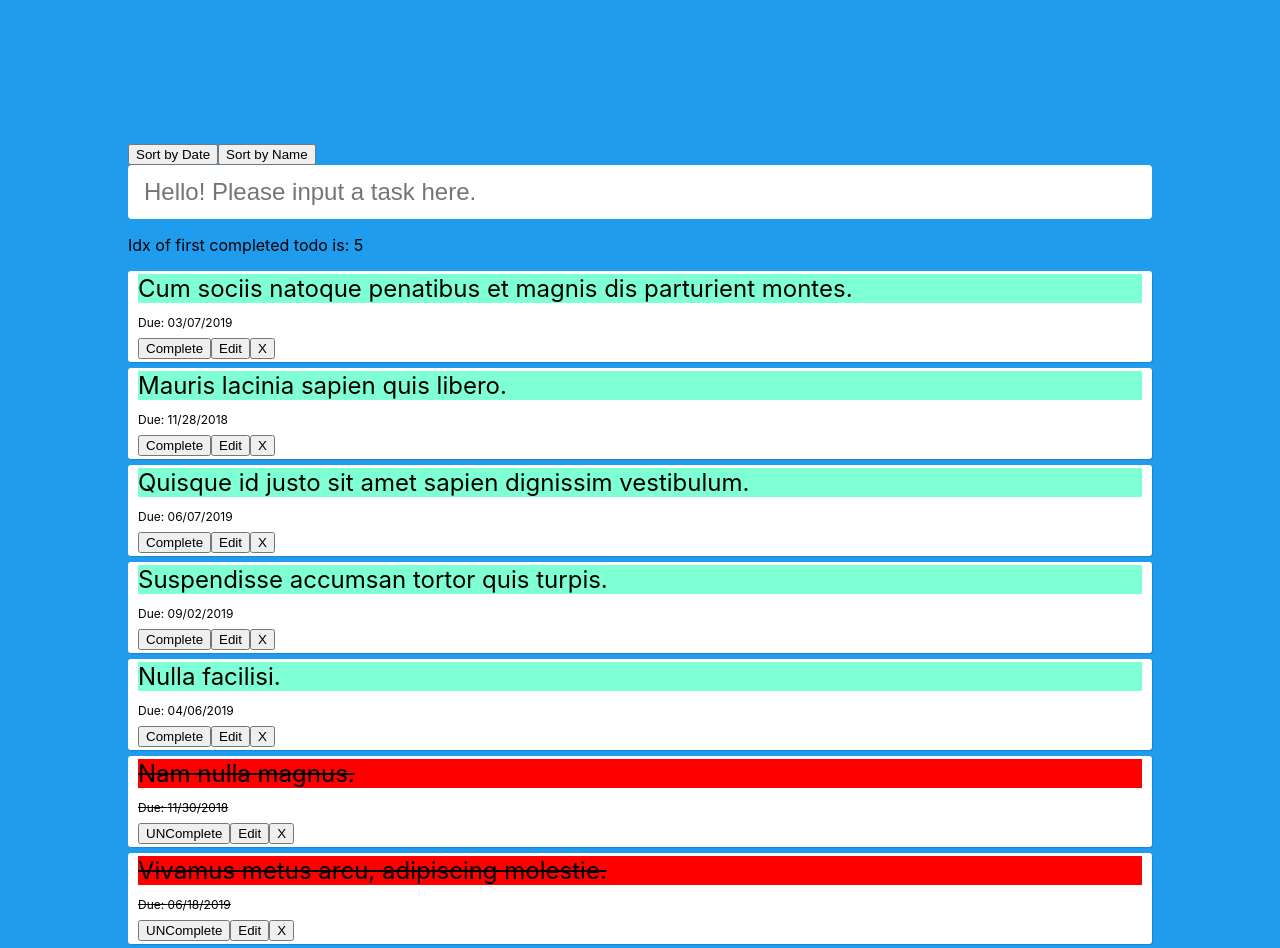
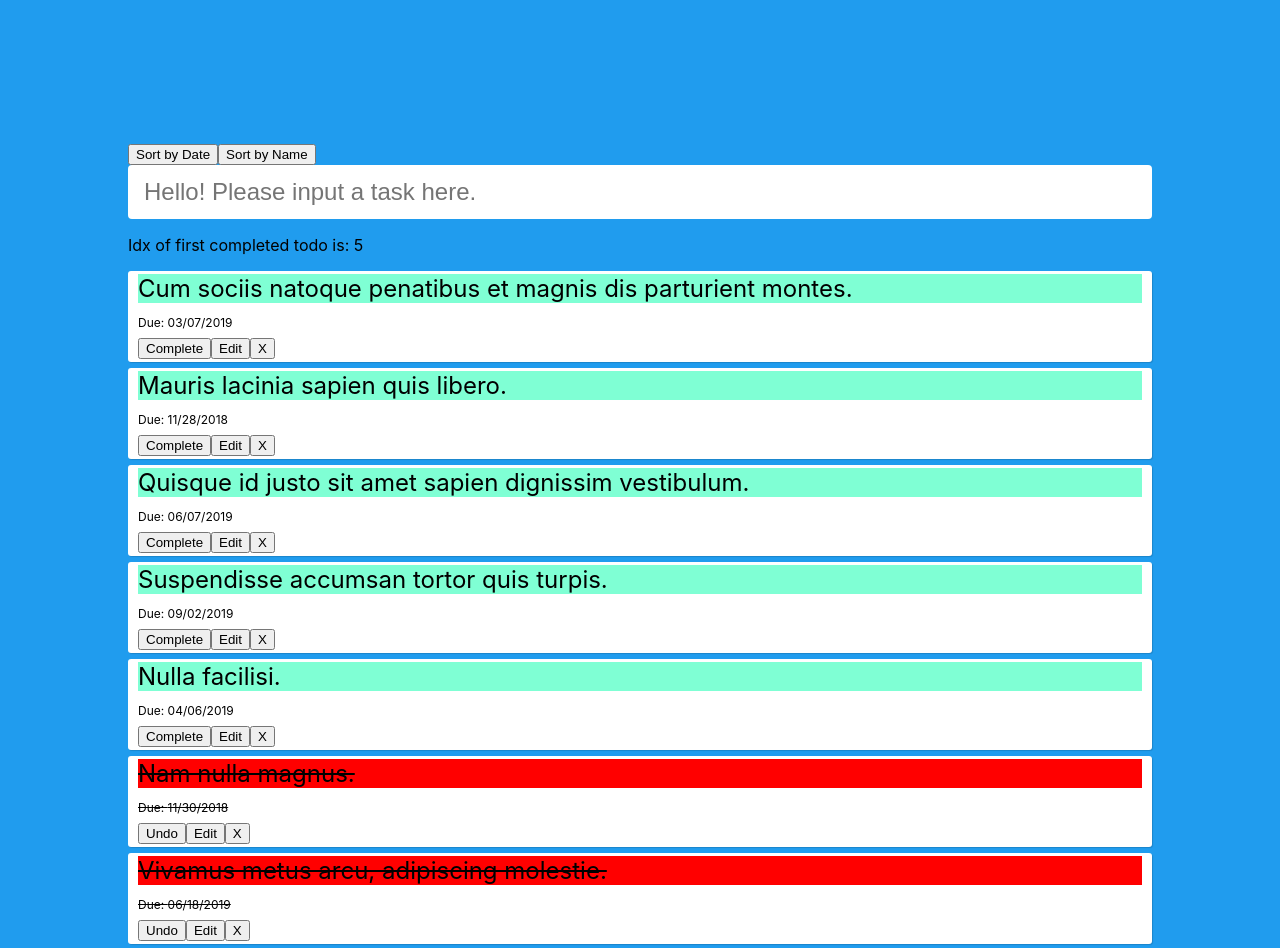
Before and after one commit to chrismejia/React-Hooks-Todo-List, a React (Create React App) app: page / in a window 1280 px wide. Shown: the top 948 px of the page. Built offline with nearby package versions, Linux system fonts and the light colour scheme.

Commit message:
tweaked adding of new tasks & ordering

```diff
--- a/src/App.js
+++ b/src/App.js
@@ -58,41 +58,43 @@ function App() {
   // Update todos with updated newTodos array
   const completeTodo = index => {
     let newTodos = [...todos];
-    newTodos[index].isCompleted = true;
     const [finishedTodo] = newTodos.splice(index, 1);
-    newTodos = [...newTodos, finishedTodo];
+    finishedTodo.isCompleted = true;
+    // newTodos[index].isCompleted = true;
+    newTodos.splice(firstCompTodo - 1, 0, finishedTodo);
+    // newTodos = [...newTodos, finishedTodo];
     setTodos(newTodos);
   };
 
   const uncompleteTodo = index => {
     //make array from state obj, plus maintain immutability
+    //make arr of active todos
+    //make arr of finished todos minus selected one
+    //point to selected task
+    //alter the selected task
+    //spread and rearrange active todos, then newly active todo, then finished todos
+    //set state to match new data
     const todosList = [...todos];
-    //make arr of active todos
     const unCompTodos = todosList.filter(todo => {
       return !todo.isCompleted;
     });
-    //make arr of finished todos minus selected one
     const otherCompTodos = todosList.filter((todo, idx) => {
       return todo.isCompleted && idx !== index;
     });
-    //point to selected task
     const uncheckedTodo = todosList[index];
-    //alter the selected task
     uncheckedTodo.isCompleted = false;
-    //spread and rearrange active todos, then newly active todo, then finished todos
     const rearrangedTodos = [...unCompTodos, uncheckedTodo, ...otherCompTodos];
-    //set state to match new data
     setTodos(rearrangedTodos);
   };
 
   const editTodo = index => {
     const newTodos = [...todos];
 
-    const currTodo = newTodos[index];
+    const currTodo = newTodos.splice(index, 1);
 
     setEditedTodo(currTodo);
-    removeTodo(index);
     setEditing(true);
+    // removeTodo(index);
   };
 
   const removeTodo = index => {
@@ -204,9 +206,15 @@ function App() {
         <button onClick={dateSort}>Sort by Date</button>
         <button onClick={nameSort}>Sort by Name</button>
 
-        <div className="todo-add">
-          <TodoForm addTodo={addTodo} editTodo={editTodo} editing={editing} />
-        </div>
+        {editing ? (
+          <div className="todo-add">
+            <TodoForm addTodo={addTodo} editTodo={editTodo} />
+          </div>
+        ) : (
+          <div className="todo-add">
+            <TodoForm addTodo={addTodo} editTodo={editTodo} />
+          </div>
+        )}
 
         <div>
           <p>Idx of first completed todo is: {firstCompTodo}</p>
--- a/src/component/Todo.js
+++ b/src/component/Todo.js
@@ -1,4 +1,4 @@
-import React from "react";
+import React from 'react';
 
 function Todo({
   todo,
@@ -6,23 +6,23 @@ function Todo({
   completeTodo,
   uncompleteTodo,
   removeTodo,
-  editTodo
+  editTodo,
 }) {
   return (
     <div
       className="todo"
       style={{
-        textDecoration: todo.isCompleted ? "line-through" : ""
+        textDecoration: todo.isCompleted ? 'line-through' : '',
       }}
     >
-      <div className={todo.isCompleted ? "single-todo-done" : "single-todo"}>
+      <div className={todo.isCompleted ? 'single-todo-done' : 'single-todo'}>
         {todo.task}
       </div>
       <div className="due-date">Due: {todo.dueDate}</div>
 
       {todo.isCompleted ? (
         <button className="todo-button" onClick={() => uncompleteTodo(index)}>
-          UNComplete
+          Undo
         </button>
       ) : (
         <button className="todo-button" onClick={() => completeTodo(index)}>
--- a/src/component/TodoForm.js
+++ b/src/component/TodoForm.js
@@ -1,9 +1,8 @@
 import React, { useState } from 'react';
-import DatePicker from 'react-datepicker';
+// import DatePicker from 'react-datepicker';
+// import 'react-datepicker/dist/react-datepicker.css';
 
-import 'react-datepicker/dist/react-datepicker.css';
-
-function TodoForm({ addTodo, editing, editedTodo = null }) {
+function TodoForm({ addTodo, editedTodo = null }) {
   const [value, setValue] = useState('');
   //date selection to be added:
   //const [date, setDate] = useState();
@@ -17,7 +16,7 @@ function TodoForm({ addTodo, editing, editedTodo = null }) {
 
   return (
     <div>
-      {editing ? (
+      {editedTodo !== null ? (
         <form onSubmit={handleSubmit}>
           <input
             type="text"
```
